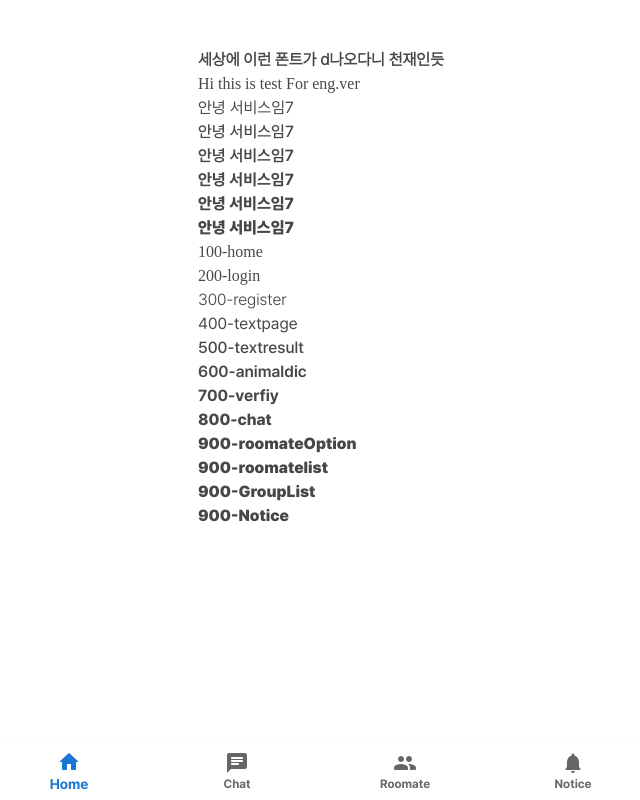
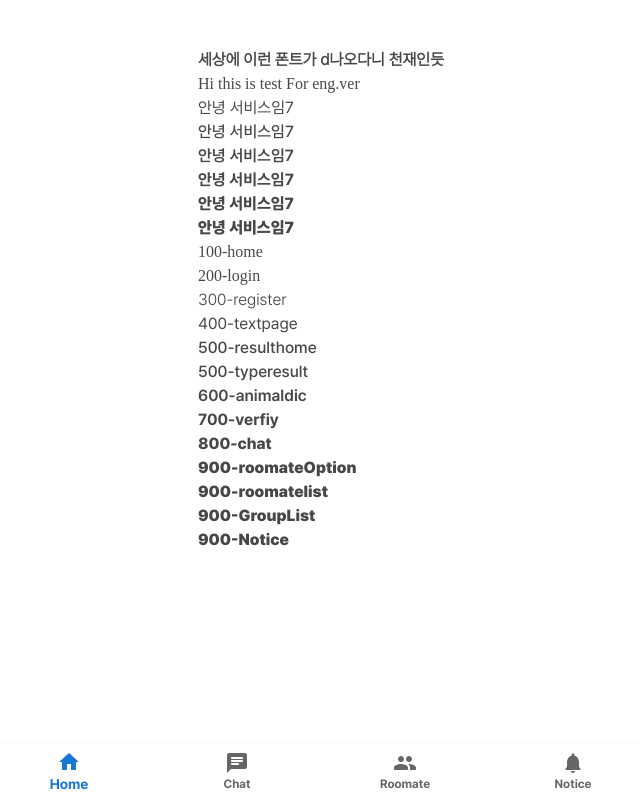
Before and after one commit to causyj/Roomate-FE, a React (Create React App) app: page / in a window 1280 px wide. Shown: the whole page, without its empty margins (319-959 px from the left). Built offline with nearby package versions, Linux system fonts and the light colour scheme; what tailwindest would draw is missing.

Commit message:
Update testresultpage : make typeresult to another file

```diff
--- a/src/forpractice/ForPractice.tsx
+++ b/src/forpractice/ForPractice.tsx
@@ -1,6 +1,6 @@
-import { TestResultLoading } from "../pages/testresult/TestResultLoading"
+import { ResultHomeLoading } from "../pages/resulthome/ResultHomeLoading"
 export function ForPractice() {
     return (
-       <TestResultLoading />
+       <ResultHomeLoading />
     )
 }
--- a/src/pages/animaldict/AnimalDictionary.tsx
+++ b/src/pages/animaldict/AnimalDictionary.tsx
@@ -97,7 +97,7 @@ const AnimalLinkCard = ({ color, picture, type }: AnimalLinkCardProps) => {
     const {animalType} = useParams<{animalType : string}>();
     return (
         <div>
-            <Link to='/animaldict/:animalType' className={`${animalLinkCard.class}`}>
+            <Link to='/login' className={`${animalLinkCard.class}`}>
                 <div className={animalIcon.class(color)}>{picture}</div>
                 <div className="font-['700']">{type}</div>
             </Link>
--- a/src/pages/home/Home.tsx
+++ b/src/pages/home/Home.tsx
@@ -29,8 +29,11 @@ export function Home() {
             <Link to='/TestPage'>
                 <div className="font-['400']">400-textpage</div>
             </Link>
-            <Link to='/TestResult'>
-                <div className="font-['500'] ">500-textresult</div>
+            <Link to='/ResultHome'>
+                <div className="font-['500'] ">500-resulthome</div>
+            </Link>
+            <Link to='/TypeResult'>
+                <div className="font-['500'] ">500-typeresult</div>
             </Link>
             <Link to='/animaldict'>
                 <div className="font-['600'] ">600-animaldic</div>
--- a/src/pages/testresult/TestResult.tsx
+++ b/src/pages/resulthome/ResultHome.tsx
@@ -3,10 +3,8 @@ import Tabs from '@mui/material/Tabs';
 import Tab from '@mui/material/Tab';
 import Typography from '@mui/material/Typography';
 import Box from '@mui/material/Box';
-import { LifeType } from './LifeType';
 import { AnimalDictionary } from '../animaldict/AnimalDictionary';
-
-
+import { TypeResult } from '../typeresult/TypeResult';
 interface TabPanelProps {
     children?: React.ReactNode;
     index: number;
@@ -38,20 +36,17 @@ function CustomTabPanel(props: TabPanelProps) {
     };
   }
 
-export function TestResult() {
+export const ResultHome = () =>{
     const [value, setValue] = React.useState(0);
 
     const handleChange = (event: React.SyntheticEvent, newValue: number) => {
       setValue(newValue);
     };
-
     return (
-
-      <div>
+    <div>
         <div className="flex items-center justify-center mb-4">
                 <img src={process.env.PUBLIC_URL + '/logo.png'}alt="logo"style={{width : '150px'}}/>
         </div>
-
         <Box sx={{display: 'flex', alignItems: 'center',justifyContent: 'center', borderBottom: 1, borderColor: 'divider',}}>
           <Tabs value={value} onChange={handleChange} aria-label="basic tabs example">
             <Tab label="나의 생활 유형" {...a11yProps(0)} sx={{marginRight:'50px' ,fontSize: '17px', fontWeight:'bold', }}/>
@@ -60,13 +55,12 @@ export function TestResult() {
           </Tabs>
         </Box>
         <CustomTabPanel value={value} index={0}>
-          <LifeType />
+          <TypeResult />
         </CustomTabPanel>
         <CustomTabPanel value={value} index={1}>
           <AnimalDictionary />
         </CustomTabPanel>
 
-
-      </div>
-  );
+    </div>
+    )
 }
--- a/src/pages/testresult/TestResultLoading.tsx
+++ b/src/pages/resulthome/ResultHomeLoading.tsx
@@ -1,5 +1,5 @@
 import ProgressIndLinear from "../../components/common/ProgressIndLinear"
-export function TestResultLoading() {
+export function ResultHomeLoading() {
     return (
       <div className="">
             <div className="font-['800'] text-2xl mt-16 ">
--- /dev/null
+++ b/src/pages/resulthome/index.tsx
@@ -0,0 +1,2 @@
+export * from './ResultHome'
+export * from './ResultHomeLoading'
--- /dev/null
+++ b/src/pages/testpage/index.tsx
@@ -0,0 +1,2 @@
+export * from './TestPage'
+export * from './TestPageLayout'
--- a/src/pages/testresult/LifeType.tsx
+++ b/src/pages/typeresult/TypeResult.tsx
@@ -50,7 +50,7 @@ const ResultDetail = () => {
     )
 }
 
-export const LifeType =() => {
+export const TypeResult =() => {
     return (
         <div>
             <div className="text-center text-2xl font-['800'] items-center justify-center">
```
Also changed, not shown: src/App.tsx (+8 -3 lines), src/pages/typeresult/components/AnimalDescription.tsx (renamed from src/pages/testresult/components/AnimalDescription.tsx), src/pages/typeresult/components/TitleBox.tsx (renamed from src/pages/testresult/components/TitleBox.tsx), src/pages/typeresult/components/TypeEmoji.tsx (renamed from src/pages/testresult/components/TypeEmoji.tsx).
